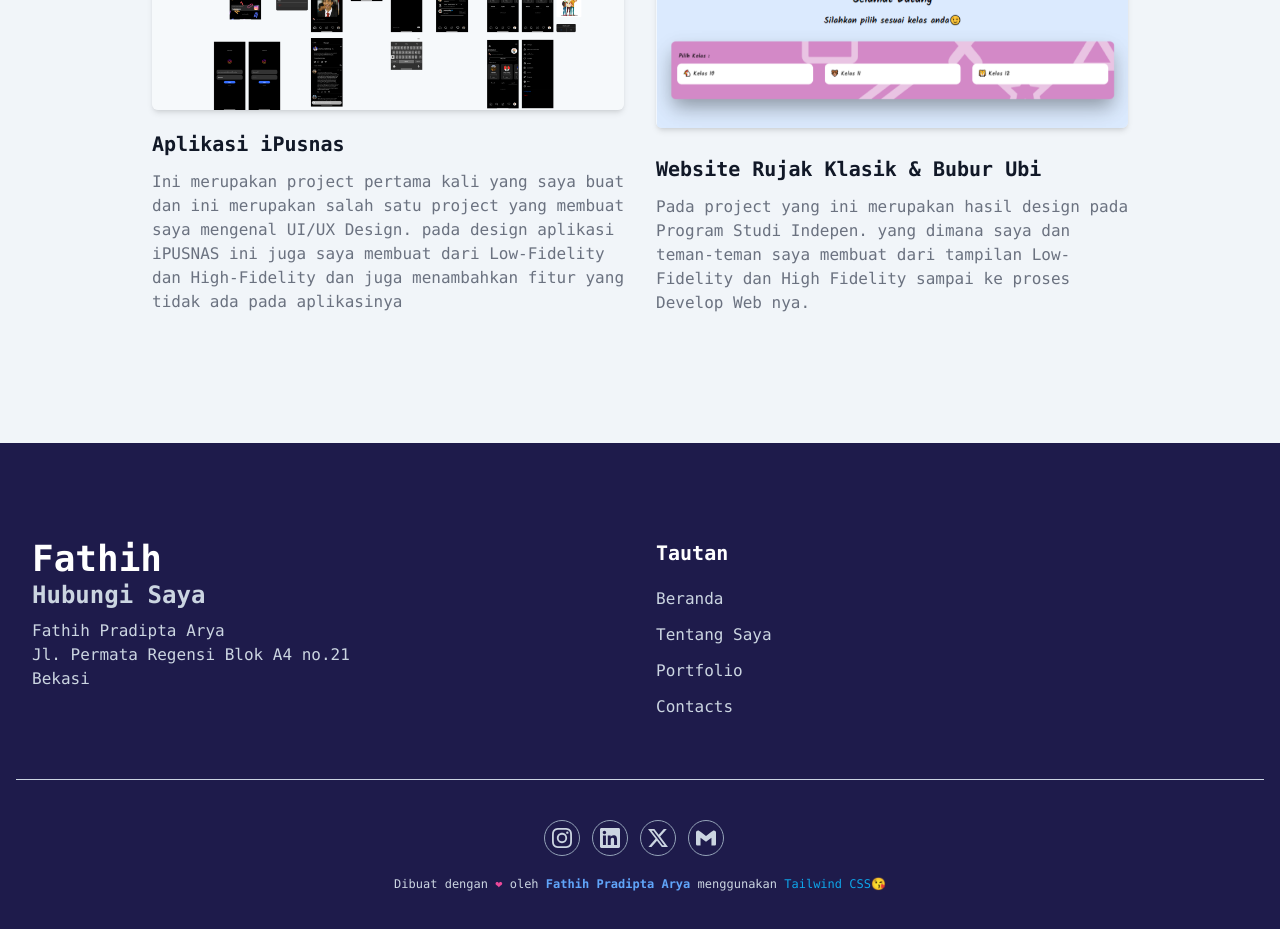
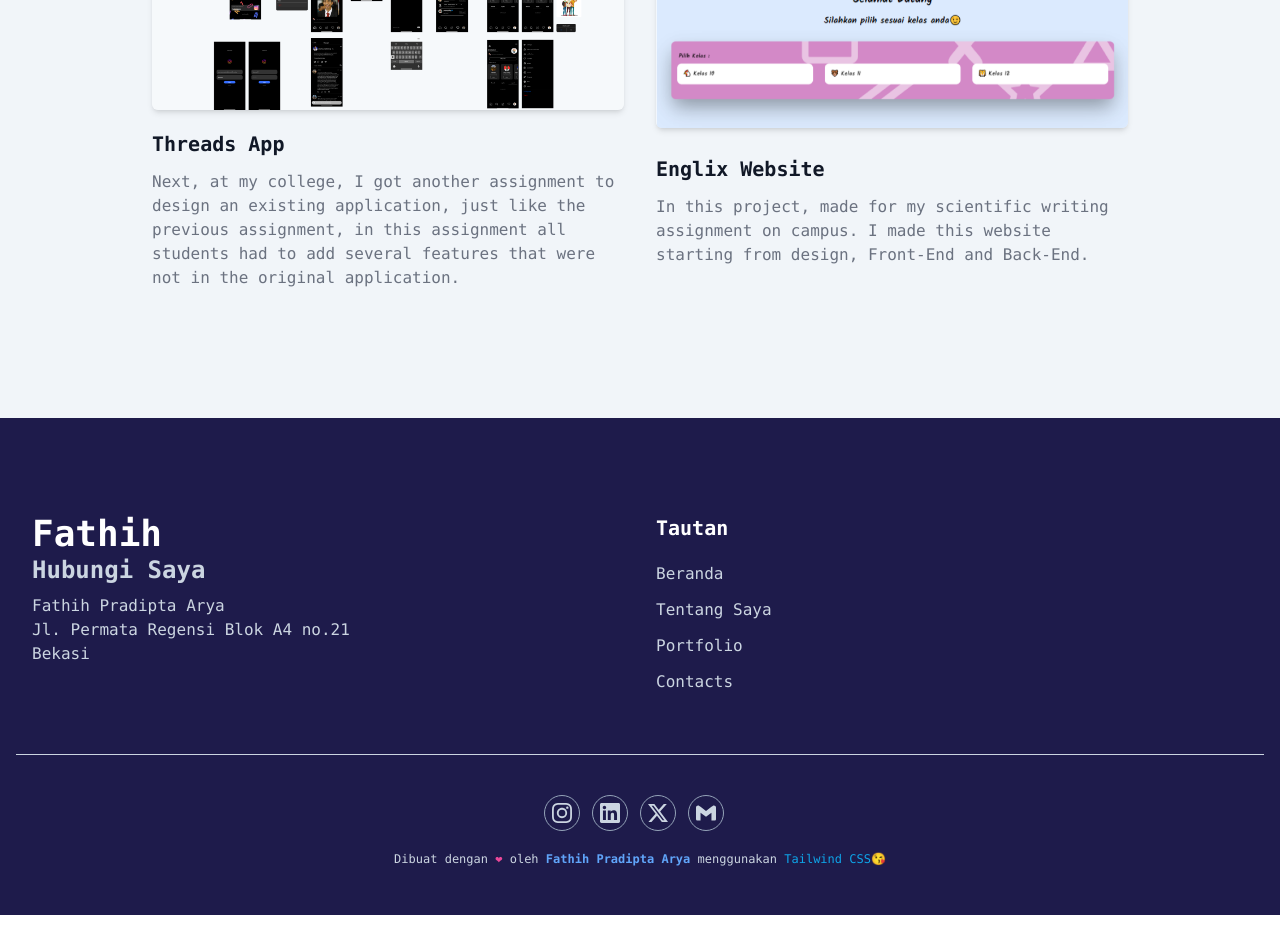
Before and after one commit to TrustyKrab/Portofolio_Fathih, a website: page index.html in a window 1280 px wide. Shown: the part 2320-3249 px from the top of the page. Drawn offline with nearby package versions, Linux system fonts and the light colour scheme.

Commit message:
Second Change

```diff
--- a/index.html
+++ b/index.html
@@ -179,13 +179,12 @@
             class="rounded-md shadow-md overflow-hidden transition duration-300 ease-in-out hover:scale-125 hover:z-100">
             <img src="Project/project-3.png" alt="Merdekaworks" width="w-full" />
           </div>
-          <h3 class="font-semibold text-xl text-dark mt-5 mb-3 hover:text-primary hover:underline"><a href="#">Aplikasi
-              iPusnas</a></h3>
+          <h3 class="font-semibold text-xl text-dark mt-5 mb-3 hover:text-primary hover:underline"><a href="#">Threads
+              App</a></h3>
           <p class="font-medium text-base text-secondary">
-            Ini merupakan project pertama kali yang saya buat dan ini merupakan salah satu project yang membuat saya
-            mengenal UI/UX Design. pada design aplikasi iPUSNAS ini juga saya membuat dari Low-Fidelity dan
-            High-Fidelity
-            dan juga menambahkan fitur yang tidak ada pada aplikasinya
+            Next, at my college, I got another assignment to design an existing application, just like the previous
+            assignment, in this assignment all students had to add several features that were not in the original
+            application.
           </p>
         </div>
         <div class="mb-12 p-4 md:w-1/2">
@@ -207,12 +206,10 @@
                 </div>
 
 
-                <h3 class="font-semibold text-xl text-dark mt-5 mb-3">Website
-                  Rujak Klasik & Bubur Ubi</h3>
+                <h3 class="font-semibold text-xl text-dark mt-5 mb-3">Englix Website</h3>
                 <p class="font-medium text-base text-secondary">
-                  Pada project yang ini merupakan hasil design pada Program Studi Indepen. yang dimana saya dan
-                  teman-teman
-                  saya membuat dari tampilan Low-Fidelity dan High Fidelity sampai ke proses Develop Web nya.
+                  In this project, made for my scientific writing assignment on campus. I made this website starting
+                  from design, Front-End and Back-End.
                 </p>
               </div>
             </div>
```
